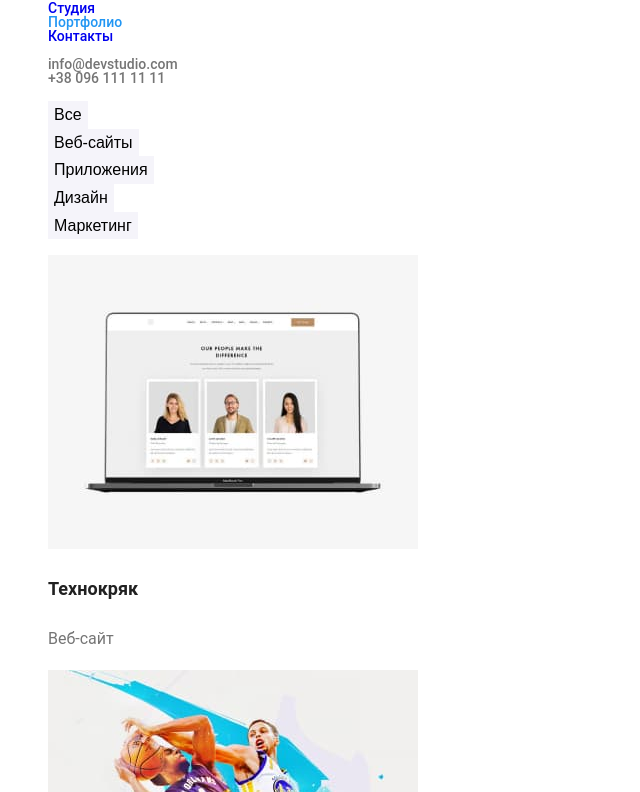
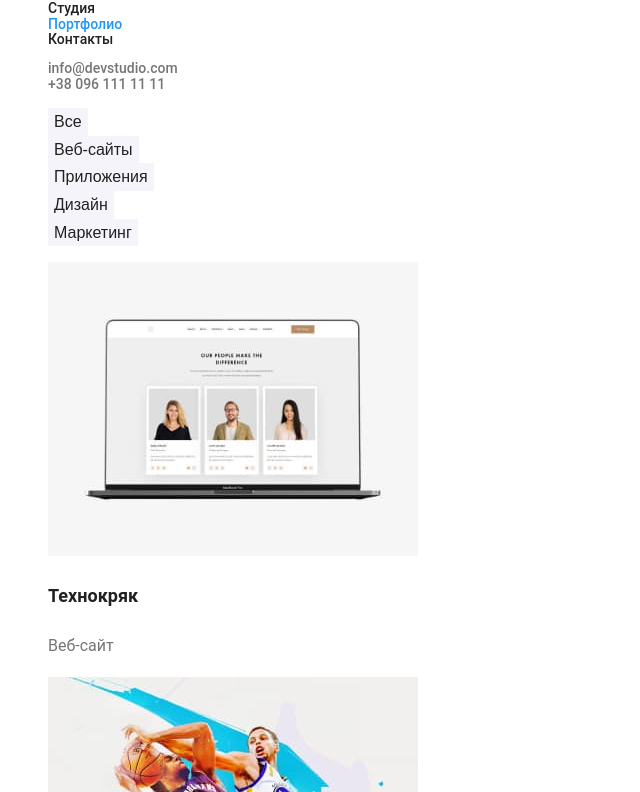
Before and after one commit to Annakunitsa/goit-markup-hw-02, a plain HTML site: page portfolio.html in a window 1280 px wide. Shown: the part 52-844 px from the top of the page, without its empty margins (0-640 px from the left). Drawn offline with Linux system fonts and the light colour scheme.

Commit message:
Corrected 28.04

```diff
--- a/css/styles.css
+++ b/css/styles.css
@@ -34,6 +34,7 @@ a{
     font-weight: 700;
     font-size: 26px;
     line-height:  1.2;
+    color:var(--primary-text-color)
 }
 
 .site-nav-list .list:hover,
@@ -46,7 +47,10 @@ color:var(--accent-color)
 
 .site-nav-list {
 font-size: 14px;
-line-height: 1;}
+line-height: 1.1;}
+
+.list{
+color:var(--primary-text-color)}
 
 .site-nav-list .link-current {
     color: var(--accent-color);
@@ -55,7 +59,7 @@ line-height: 1;}
 .contact-list{
     color:var(--secondary-text-color);
     font-size: 14px;
-    line-height: 1;
+    line-height: 1.1;
 }
 .email-link {
     color:var(--secondary-text-color)
@@ -73,11 +77,18 @@ line-height: 1;}
 }
 
 /*main*/
+
+.main-section{
+    background-color: var(--main-white-color);
+}
+
 .filter-list .button{
     border-style: none;
     background-color: var(--button-color);
     font-size: 16px;
     line-height: 1.6;
+    color:var(--primary-text-color);
+    font-weight:500;
 }
 
 .filter-list .button:hover,
@@ -86,6 +97,7 @@ line-height: 1;}
     background-color:var(--accent-color);
     cursor:pointer;
 }
+
 
 /*секция с изображениями*/
 
@@ -117,6 +129,7 @@ line-height: 1;}
 }
 
 .footer-address {
+    font-style: normal;
     color:var(--main-white-color);
     font-weight: 400;
     font-size: 14px;
@@ -124,6 +137,7 @@ line-height: 1;}
 }
 
 .footer-email {
+font-style:normal;
 font-weight: 400;
 font-size: 14px;
 line-height: 1.7;
@@ -136,6 +150,7 @@ color: rgba(255, 255, 255, 0.6);
 }
 
 .footer-phone {
+    font-style:normal;
     font-weight: 400;
     font-size: 14px;
     line-height: 1.7;
--- a/portfolio.html
+++ b/portfolio.html
@@ -36,7 +36,7 @@
 
 <!--Основная часть-->
 <main>
-    <section>
+    <section class="main-section">
         <h2 hidden>Фильтры</h2>
         <ul class="filter-list">
             <li><button type="button" class="button">Все</button></li>
@@ -45,10 +45,7 @@
             <li><button type="button" class="button">Дизайн</button></li>
             <li><button type="button" class="button">Маркетинг</button></li>
         </ul>
-    </section>
 
-<!--Секция с изображениями-->
-    <section>
         <h2 hidden>Портфолио</h2>
         <ul class="portfolio">
          <li>
@@ -106,7 +103,7 @@
         <a class="logo" href="/index.html"><span class="accent">Web</span><span class="logo-white">Studio</span></a>
         <address>
             <ul class="footer-list">
-                <li><p class="footer-address">г.Киев, пр-т Леси Украинки, 26</p></li>
+                <li><a class="footer-address" href="https://goo.gl/maps/wRJeje1ZbwHeXQDt7">г.Киев, пр-т Леси Украинки, 26</a></li>
                 <li><a class="footer-email" href="mailto:info@example.com">info@example.com</a></li>
                 <li><a class="footer-phone" href="tel:+380991111111">+38 099 111 11 11</a></li>
             </ul>
```
Also changed, not shown: index.html (+1 -1 lines).
